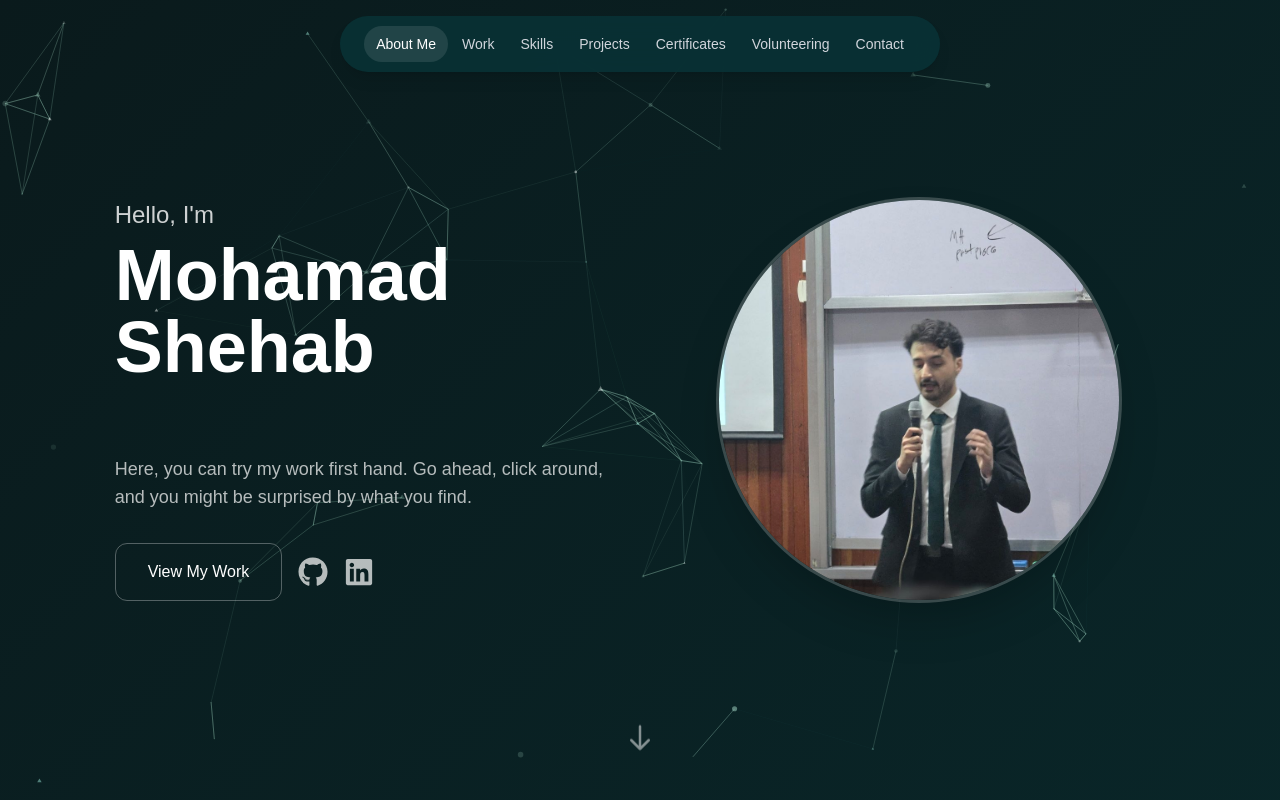
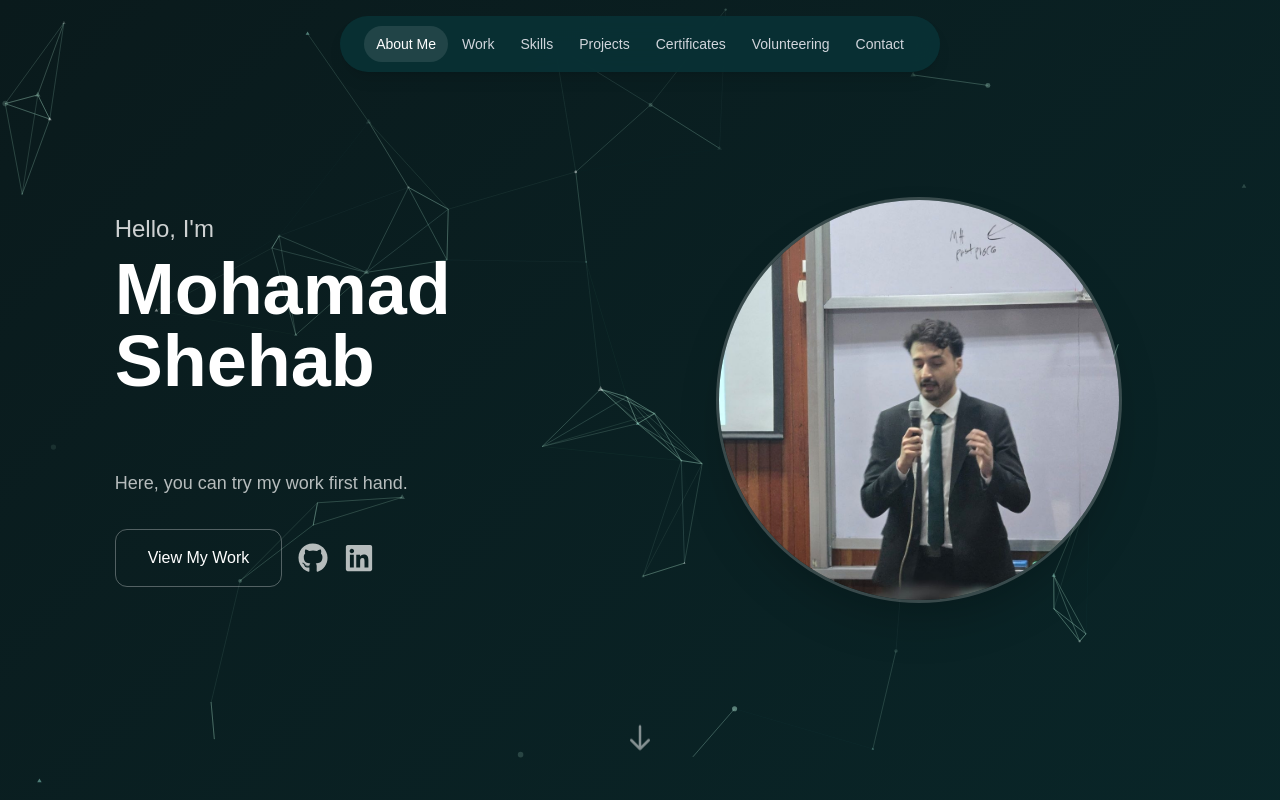
Before and after one commit to mohamadtshehab/portfolio, a Next.js app: page / in a window 1280 px wide. Shown: the top 800 px of the page. Built offline with nearby package versions, Linux system fonts and the light colour scheme; no server answers.

Commit message:
briefing even more

```diff
--- a/src/app/components/Hero.tsx
+++ b/src/app/components/Hero.tsx
@@ -60,7 +60,7 @@ const Hero = () => {
             repeat={Infinity}
           />
          <p className="max-w-xl text-lg text-white/70 mb-8">
-  Here, you can try my work first hand. Go ahead, click around, and you might be surprised by what you find.
+  Here, you can try my work first hand.
 </p>
           {/* CTA and Socials */}
           <div className="flex items-center justify-center md:justify-start gap-4">
```
